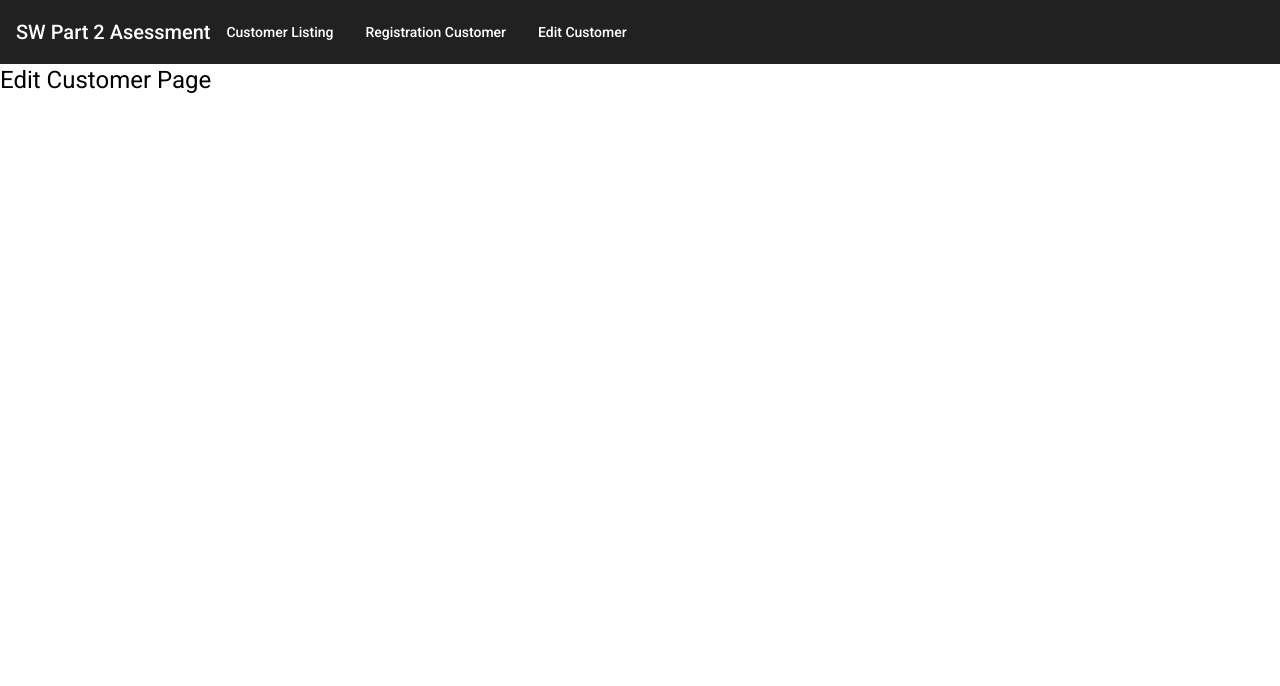
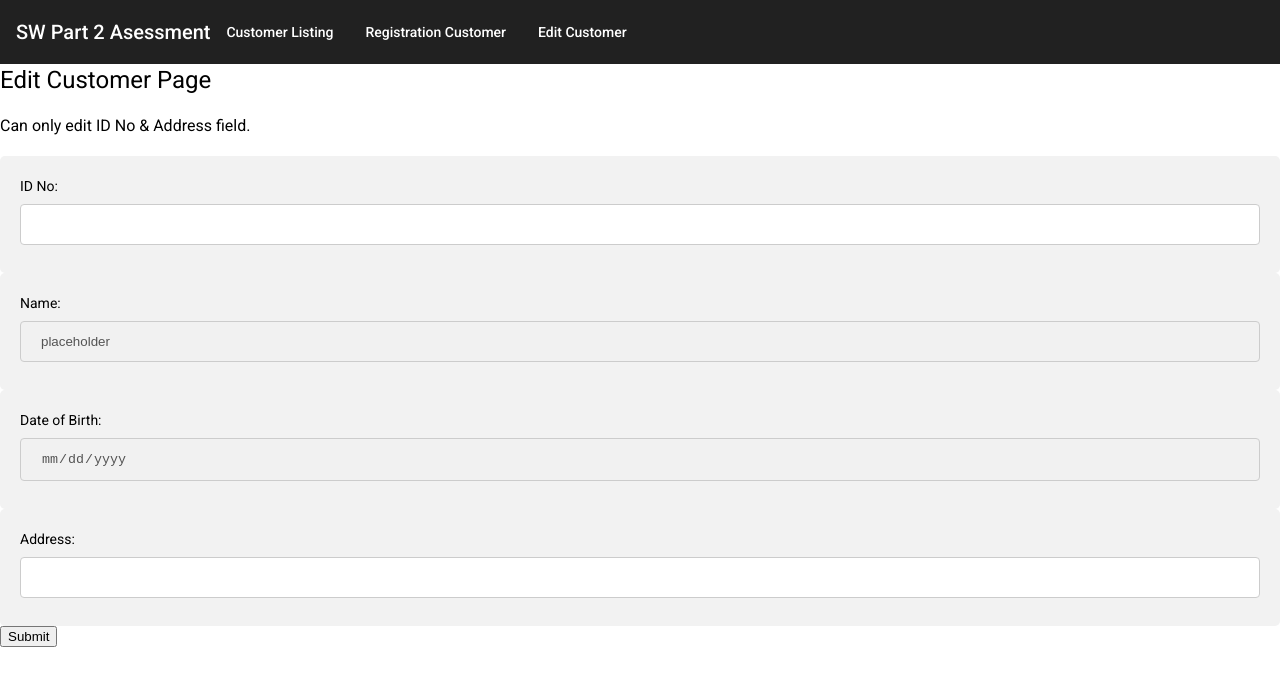
Before and after one commit to JusKIdding/sw-part2-dana, an Angular app in the folder Customer_FE/: page /edit-customer-page in a window 1280 px wide. Shown: the top 686 px of the page. Built offline with nearby package versions, Linux system fonts and the light colour scheme.

Commit message:
1) Disable fields except for idNo and Address as per assessment

```diff
--- a/Customer_FE/src/app/edit-customer-page/edit-customer-page.component.css
+++ b/Customer_FE/src/app/edit-customer-page/edit-customer-page.component.css
@@ -0,0 +1,35 @@
+input[type=text],
+select {
+  width: 100%;
+  padding: 12px 20px;
+  margin: 8px 0;
+  display: inline-block;
+  border: 1px solid #ccc;
+  border-radius: 4px;
+  box-sizing: border-box;
+}
+
+input[type=date],
+select {
+  width: 100%;
+  padding: 12px 20px;
+  margin: 8px 0;
+  display: inline-block;
+  border: 1px solid #ccc;
+  border-radius: 4px;
+  box-sizing: border-box;
+}
+
+div {
+  border-radius: 5px;
+  background-color: #f2f2f2;
+  padding: 20px;
+}
+
+.alert.warning {
+  background-color: #ff9800;
+}
+
+.alert.error {
+  background-color: #f44336;
+}
--- a/Customer_FE/src/app/edit-customer-page/edit-customer-page.component.html
+++ b/Customer_FE/src/app/edit-customer-page/edit-customer-page.component.html
@@ -1 +1,25 @@
 <h1> Edit Customer Page </h1>
+<h3> Can only edit ID No & Address field.</h3>
+<form [formGroup]="customerForm" (ngSubmit)="onSubmit()">
+    <div>
+        <label>ID No:</label>
+        <input id="idNo" maxlength="12" type="text" formControlName="idNo">
+        <div class="alert warning"
+            *ngIf="customerForm.controls['idNo'].invalid  && customerForm.controls['idNo'].touched  ">
+            <strong>Warning:</strong> Please enter numbers only.
+        </div>
+    </div>
+    <div>
+        <label>Name:</label>
+        <input id="name" type="text" formControlName="name" [readonly]="true">
+    </div>
+    <div>
+        <label>Date of Birth:</label>
+        <input id="dob" type="date" formControlName="dob" name="dob">
+    </div>
+    <div>
+        <label>Address:</label>
+        <input maxlength="100" id="address" type="text" formControlName="address">
+    </div>
+    <button class="button" type="submit">Submit</button>
+</form>
--- a/Customer_FE/src/app/edit-customer-page/edit-customer-page.component.ts
+++ b/Customer_FE/src/app/edit-customer-page/edit-customer-page.component.ts
@@ -1,4 +1,7 @@
 import { Component, OnInit } from '@angular/core';
+import { FormGroup, FormControl, Validators, FormBuilder } from '@angular/forms';
+import { CustomerAPIServiceService } from '../Customer/customer-apiservice.service';
+
 
 @Component({
   selector: 'app-edit-customer-page',
@@ -7,9 +10,25 @@ import { Component, OnInit } from '@angular/core';
 })
 export class EditCustomerPageComponent implements OnInit {
 
-  constructor() { }
+  constructor(
+    private formBuilder: FormBuilder,
+    private customerService: CustomerAPIServiceService
+  ) { }
+
+  customerForm = this.formBuilder.group({
+    name: {value: 'placeholder', disabled: true},
+    // name: ['', [Validators.required, Validators.pattern("[a-zA-Z][a-zA-Z]+")]],
+    dob: {value: '', disabled:true},
+    idNo: ['', [Validators.required, Validators.pattern("^[0-9]*$")]],
+    regDate: {value: '', disabled:true},
+    address: ''
+  });
 
   ngOnInit(): void {
   }
 
+  onSubmit(){
+    console.log("Testing");
+  }
+
 }
```
